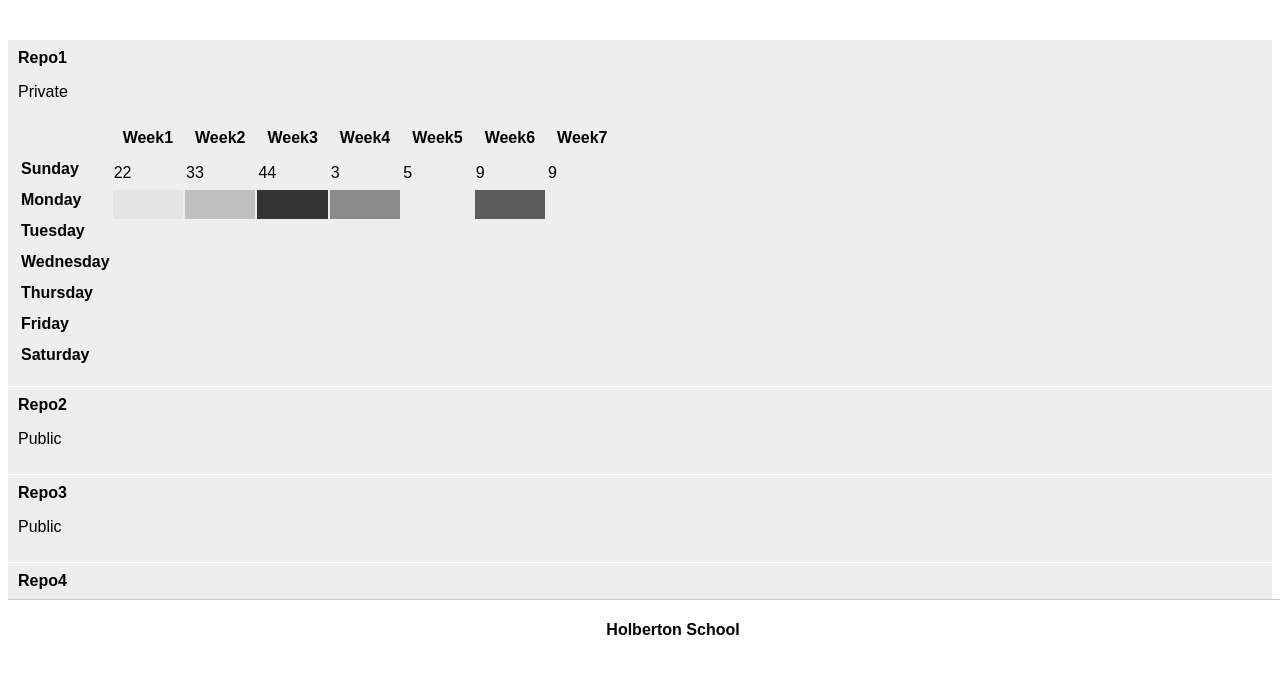
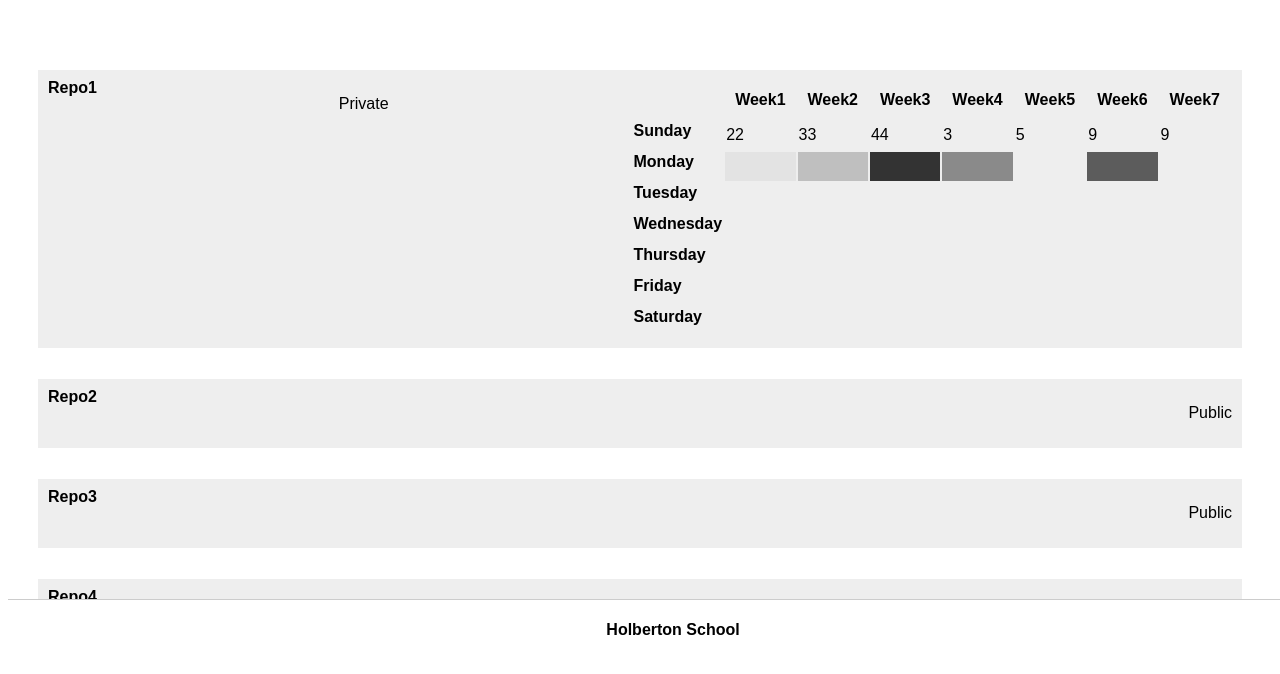
Before and after one commit to thirdcaptain/orcahub, a plain HTML site: page repo.html in a window 1280 px wide. Shown: the part 140-814 px from the top of the page. Drawn offline with Linux system fonts and the light colour scheme.

Commit message:
added styling for repo list

```diff
--- a/static/styles/main.css
+++ b/static/styles/main.css
@@ -6,7 +6,7 @@ h1 {
   font-family:sans-serif;
   margin:0;
   padding:20px 0 0;
-    list-style-type: none;
+  list-style-type: none;
 
 }
 .repos > li {
@@ -14,16 +14,22 @@ h1 {
   background-color: #eee;
   padding:10px;
   box-shadow: inset 0 1px 0 #fff;
+  margin: 30px 30px;
+  display: flex;
+  justify-content: space-between;
 }
+
 h3#repo-name {
   font-size: 16px;
-  margin:0 0 0.3rem;
+  margin:0;
   font-weight: normal;
   font-weight:bold;
 }
 p#pr-pub {
   margin:0;
+  padding-right:20px;
 }
+
 .fixed-side {
   border:none;
   background:#eee;
```
